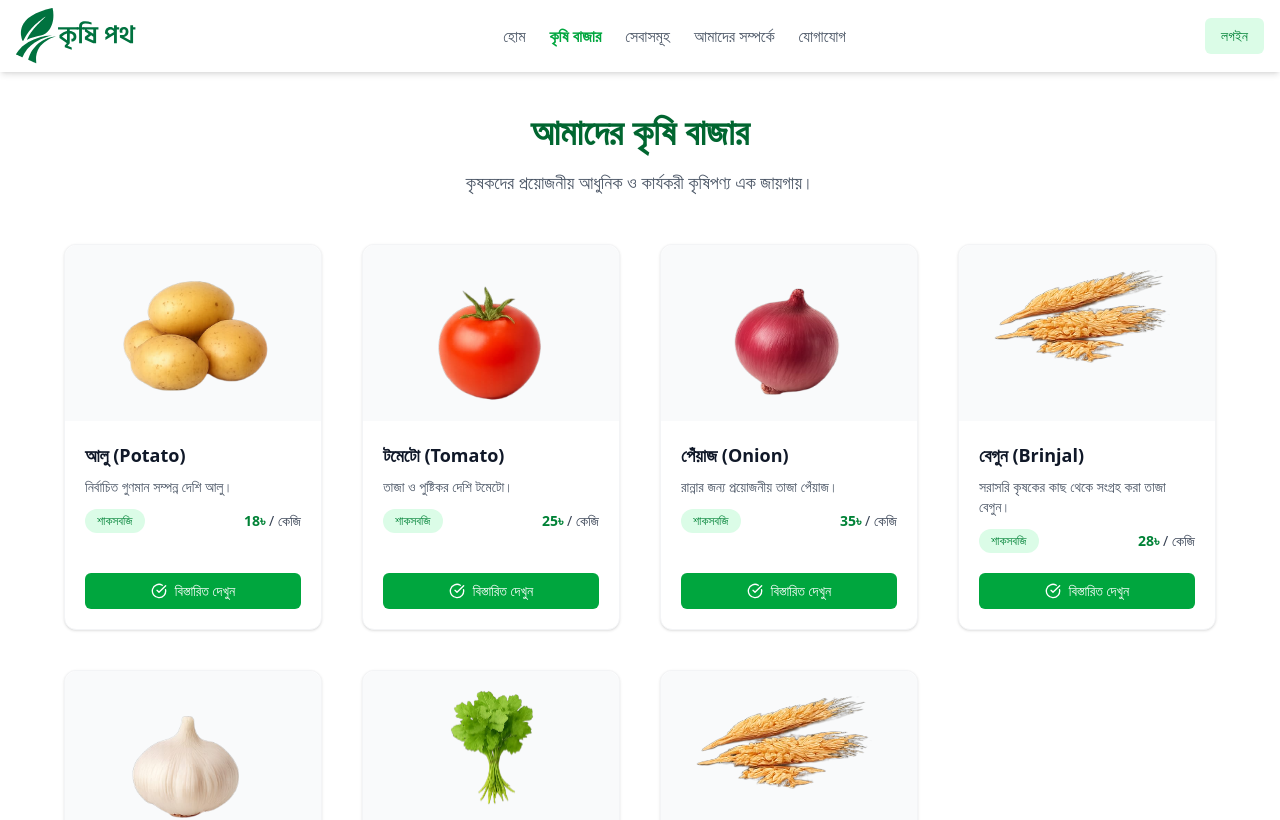
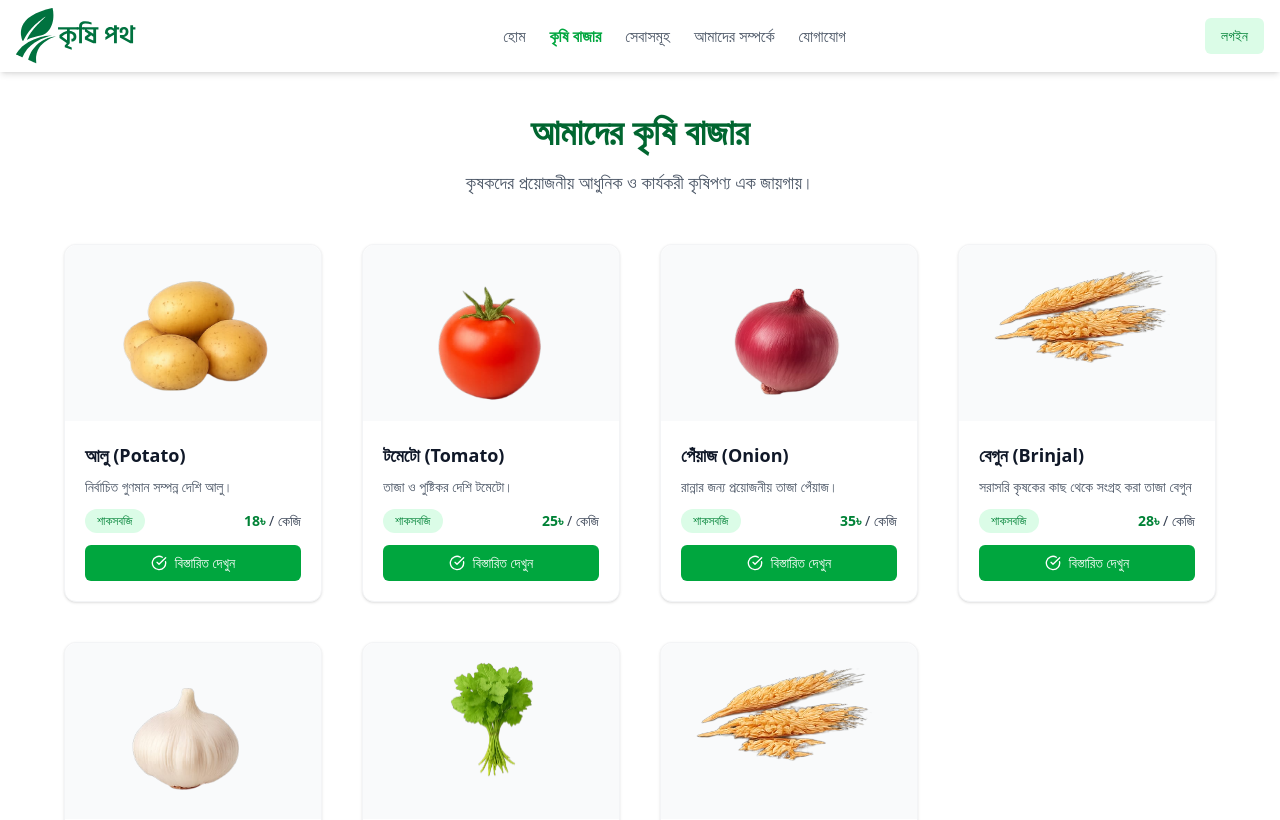
Before and after one commit to GausAlMunirTushar/krishipath-frontend, a Next.js app: page /products in a window 1280 px wide. Shown: the top 820 px of the page. Built offline with nearby package versions, Linux system fonts and the light colour scheme.

Commit message:
feat: Update translations and improve layout for FAQ and ProductCard components

```diff
--- a/src/app/(web)/page.tsx
+++ b/src/app/(web)/page.tsx
@@ -57,7 +57,7 @@ const HomePage = () => {
 
 			<div className="container mx-auto px-6 lg:px-8">
 				<h2 className="text-3xl font-semibold text-green-900 text-center">
-					লাইভ মার্কেট প্রাইস ফিড
+					সরাসরি বাজার মূল্য
 				</h2>
 				<p className="mt-4 text-lg text-gray-600 text-center">
 					এখানে বিভিন্ন পণ্যের বর্তমান বাজার মূল্য দেখানো হচ্ছে।
--- a/src/app/(web)/products/page.tsx
+++ b/src/app/(web)/products/page.tsx
@@ -75,7 +75,7 @@ const ProductsPage = () => {
 					</p>
 				</div>
 
-				<div className="grid grid-cols-1 sm:grid-cols-2 lg:grid-cols-4 gap-10">
+				<div className="grid grid-cols-1 sm:grid-cols-2 lg:grid-cols-3 xl:grid-cols-4 gap-10">
 					{products.map((product, index) => (
 						<ProductCard key={index} product={product} />
 					))}
--- a/src/pages/web/products/ProductCard.tsx
+++ b/src/pages/web/products/ProductCard.tsx
@@ -32,7 +32,7 @@ const ProductCard: React.FC<{ product: Product }> = ({ product }) => {
 					<h3 className="text-lg font-semibold text-gray-900">
 						{product.title}
 					</h3>
-					<p className="mt-2 text-gray-600 text-sm line-clamp-2">
+					<p className="mt-2 text-gray-600 text-sm line-clamp-2 truncate">
 						{product.description}
 					</p>
 
@@ -52,7 +52,7 @@ const ProductCard: React.FC<{ product: Product }> = ({ product }) => {
 				</div>
 
 				{/* Button Section */}
-				<div className="mt-5">
+				<div className="mt-3">
 					<button className="w-full cursor-pointer flex items-center justify-center gap-2 text-sm font-medium bg-green-600 text-white hover:bg-green-700 transition-colors px-4 py-2 rounded-md">
 						<CheckCircle className="w-4 h-4" />
 						বিস্তারিত দেখুন
```
